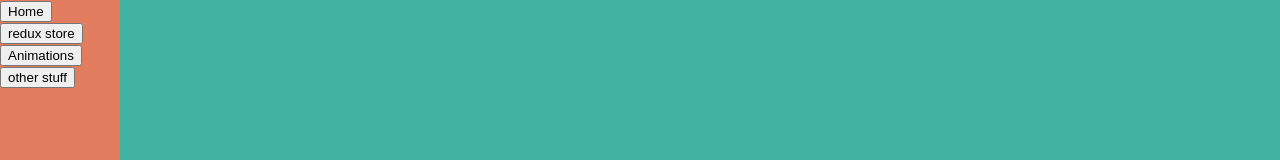
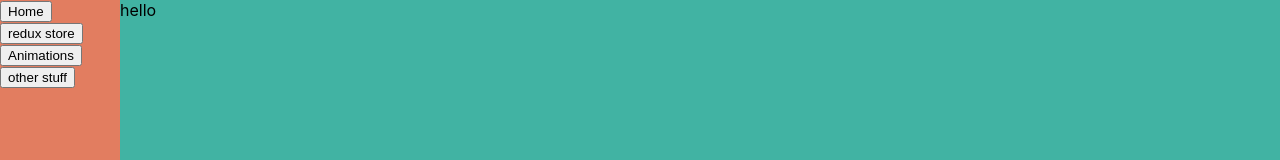
Before and after one commit to dancrump1/project1-2021, a React (Create React App) app: page / in a window 1280 px wide. Both pictures are taken after a click on the button "Animations". Shown: the top 160 px of the page. Built offline with nearby package versions, Linux system fonts and the light colour scheme.

Commit message:
Add animations page stub

```diff
--- /dev/null
+++ b/src/AnimationsDemonstration.js
@@ -0,0 +1,14 @@
+import PropTypes from 'prop-types';
+import React from 'react';
+
+const AnimationsDemonstration = () => {
+return (
+<div>hello</div>
+)
+};
+
+AnimationsDemonstration.propTypes = {
+
+};
+
+export default AnimationsDemonstration;
--- a/src/App.js
+++ b/src/App.js
@@ -1,27 +1,29 @@
 import ReduxDemonstration from "./ReduxDemonstration";
 import "./App.css";
 import { useState } from "react";
+import AnimationsDemonstration from "./AnimationsDemonstration";
 
 // ROUTING
 const routes = [
-  { name: "Home", location: 'home' },
-  { name: "redux store", location: 'redux' },
-  { name: "Animations" },
+  { name: "Home", location: "home" },
+  { name: "redux store", location: "redux" },
+  { name: "Animations", location: "animations" },
   { name: "other stuff" },
 ];
 
 const renderNavButtons = (setCurrentRoute) => {
   return routes.map((route) => (
     <div className="navButtonContainer">
-      <button onClick={() => setCurrentRoute(route.location)}>{route.name}</button>
+      <button onClick={() => setCurrentRoute(route.location)}>
+        {route.name}
+      </button>
     </div>
   ));
 };
 
 // BASE APP
 function App() {
-
-    const [currentRoute, setCurrentRoute] = useState('home');
+  const [currentRoute, setCurrentRoute] = useState("home");
 
   return (
     <div className="app">
@@ -33,6 +35,7 @@ function App() {
       <section className="body">
         {currentRoute === "home" && <div>Hi</div>}
         {currentRoute === "redux" && <ReduxDemonstration />}
+        {currentRoute === "animations" && <AnimationsDemonstration />}
       </section>
       <section className="footer">footer</section>
     </div>
```
